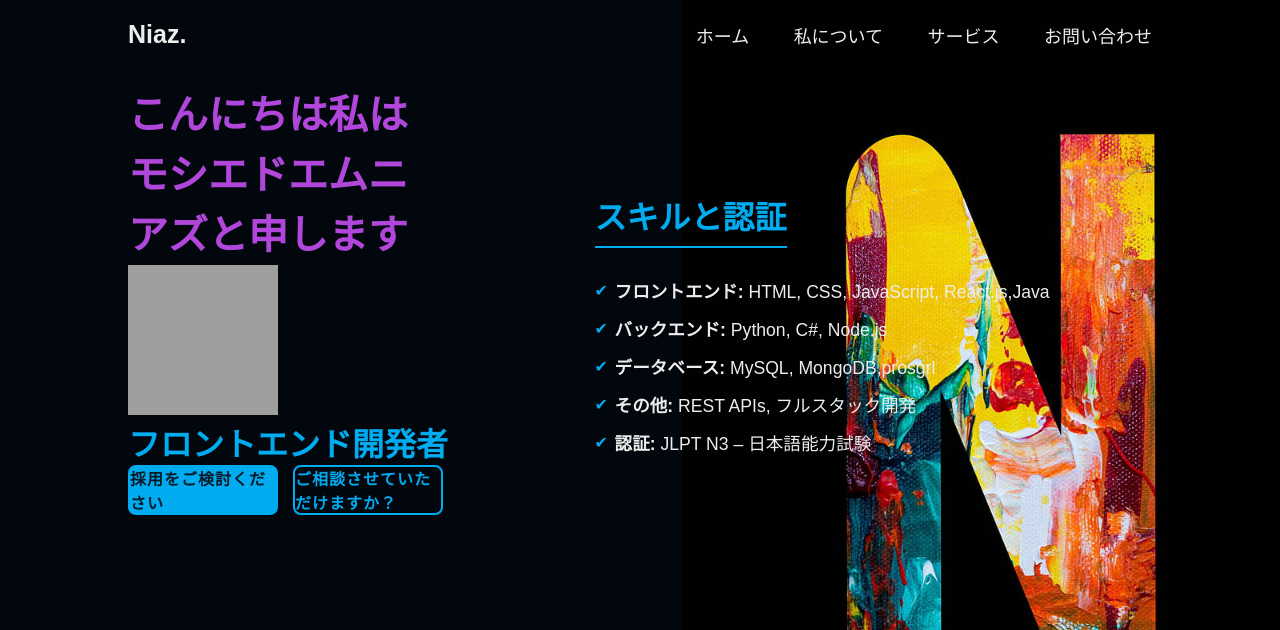
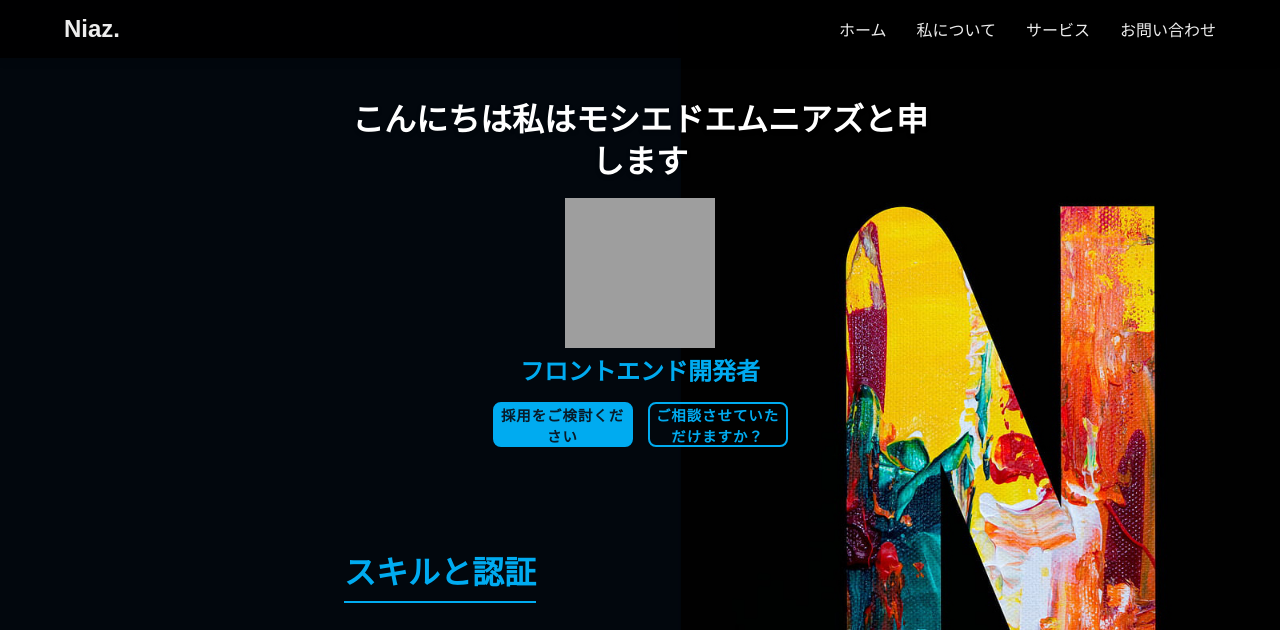
Before and after one commit to NIAZpy/portfolio-frontend-jp, a website: page index.html in a window 1280 px wide. Shown: the top 630 px of the page. Drawn offline with nearby package versions, Linux system fonts and the light colour scheme; grey boxes are pictures that could not be loaded.

Commit message:
Update styles.css

```diff
--- a/styles.css
+++ b/styles.css
@@ -5,8 +5,15 @@
   font-family: "Poppins", sans-serif;
 }
 
+html {
+  font-size: 16px;
+}
+
 body {
   color: #b047da;
+  overflow-x: hidden;
+  width: 100%;
+  max-width: 100vw;
 }
 
 .header {
@@ -14,28 +21,68 @@ body {
   top: 0;
   left: 0;
   width: 100%;
-  padding: 20px 10%;
-  background-color: transparent;
+  padding: 15px 5%;
+  background-color: rgba(0, 0, 0, 0.9);
   display: flex;
   justify-content: space-between;
   align-items: center;
-  z-index: 100;
+  z-index: 1000;
+  backdrop-filter: blur(5px);
+  box-shadow: 0 2px 10px rgba(0, 0, 0, 0.1);
 }
 
 .logo {
-  font-size: 25px;
+  font-size: 1.5rem;
   color: #ededed;
   text-decoration: none;
-  font-weight: 600;
+  font-weight: 700;
+  z-index: 1001;
+}
+
+/* Mobile Menu Button */
+.menu-btn {
+  display: none;
+  cursor: pointer;
+  z-index: 1001;
+}
+
+.menu-btn span {
+  display: block;
+  width: 25px;
+  height: 3px;
+  background-color: #fff;
+  margin: 5px 0;
+  transition: 0.3s;
+}
+
+.navbar {
+  display: flex;
+  transition: transform 0.3s ease-in-out;
 }
 
 .navbar a {
-  font-size: 18px;
+  font-size: 1rem;
   color: #ededed;
   text-decoration: none;
   font-weight: 500;
-  margin-left: 40px;
+  margin-left: 30px;
   transition: 0.3s;
+  position: relative;
+}
+
+.navbar a::after {
+  content: '';
+  position: absolute;
+  width: 0;
+  height: 2px;
+  bottom: -5px;
+  left: 0;
+  background-color: #00abf0;
+  transition: width 0.3s;
+}
+
+.navbar a:hover::after {
+  width: 100%;
 }
 
 .navbar a:hover {
@@ -47,9 +94,10 @@ body {
   background: url('ttttt.jpg') no-repeat center center/cover;
   display: flex;
   align-items: center;
-  justify-content: space-between;
-  padding: 0 10%;
+  justify-content: center;
+  padding: 100px 5% 80px;
   flex-wrap: wrap;
+  text-align: center;
 }
 
 .home-content {
@@ -57,21 +105,27 @@ body {
 }
 
 .home-content h1 {
-  max-width: 300px;
+  max-width: 100%;
   font-weight: 900;
-  line-height: 1.5;
-  font-size: 2.5rem;
+  line-height: 1.3;
+  font-size: 2rem;
+  margin-bottom: 15px;
+  color: #fff;
+  text-shadow: 0 2px 4px rgba(0, 0, 0, 0.3);
 }
 
 .home-content h3 {
-  font-size: 2rem;
-  font-weight: 700;
+  font-size: 1.5rem;
+  font-weight: 600;
   color: #00abf0;
+  margin-bottom: 15px;
 }
 
 .home-content p {
-  font-size: 1rem;
-  margin: 20px 0 40px;
+  font-size: 0.95rem;
+  margin: 15px 0 30px;
+  color: #e0e0e0;
+  line-height: 1.6;
 }
 
 .home-content .btn-box {
@@ -79,7 +133,8 @@ body {
   flex-wrap: wrap;
   gap: 15px;
   width: 100%;
-  max-width: 345px;
+  max-width: 100%;
+  justify-content: center;
 }
 
 .btn-box a {
@@ -87,17 +142,18 @@ body {
   display: inline-flex;
   justify-content: center;
   align-items: center;
-  width: 150px;
-  height: 50px;
+  width: 140px;
+  height: 45px;
   background: #00abf0;
   border: 2px solid #00abf0;
   border-radius: 8px;
-  font-size: 1rem;
+  font-size: 0.9rem;
   color: #081b29;
   text-decoration: none;
   font-weight: 600;
   letter-spacing: 1px;
   z-index: 1;
+  transition: all 0.3s ease;
   overflow: hidden;
   transition: 0.5s;
 }
```
